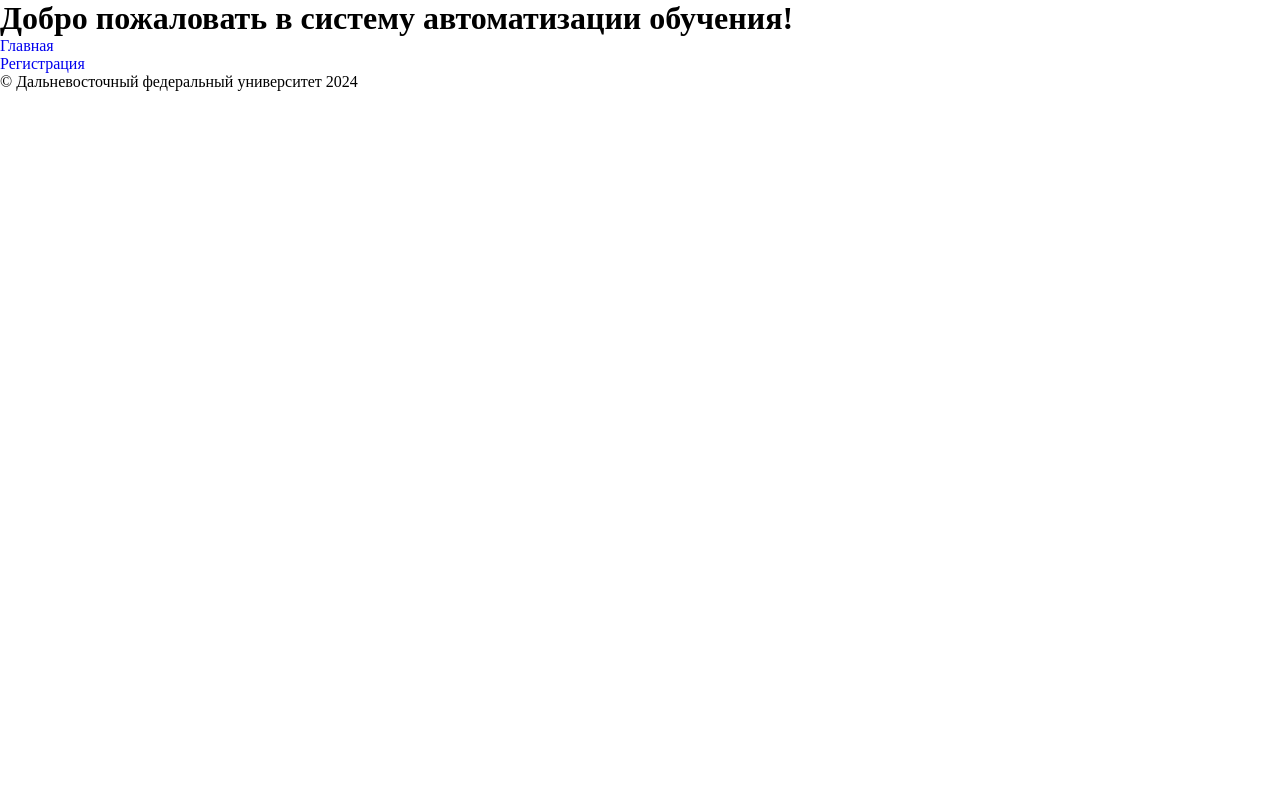
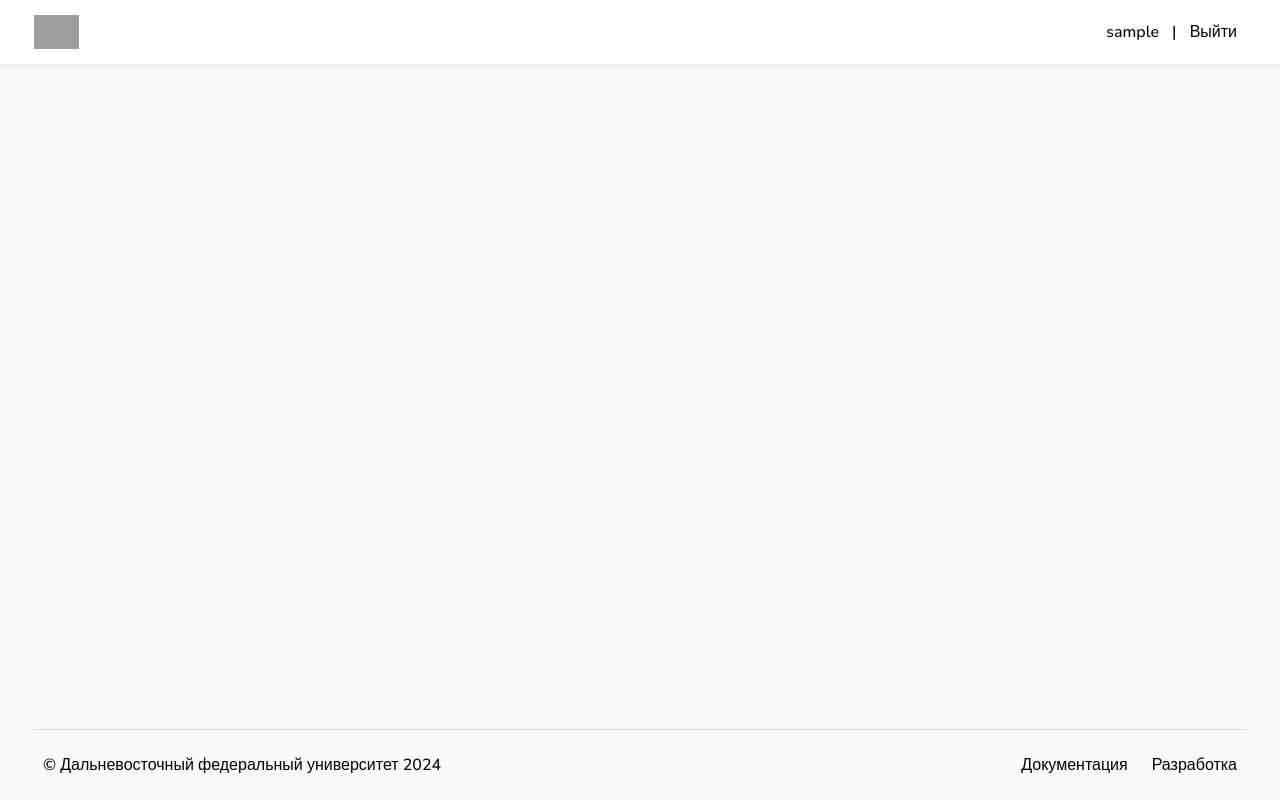
Before and after one commit to AlexMarchu/ACJ, a Django app: page / in a window 1280 px wide. Run offline with Django 5.2, Linux system fonts and the light colour scheme; the visitor is signed in with stand-in values (Sample User, id 1); grey boxes are pictures that could not be loaded.

Commit message:
add base template

```diff
--- /dev/null
+++ b/static/css/base.css
@@ -0,0 +1,69 @@
+@import 'context.css';
+
+html, body {
+    height: 100%;
+}
+
+body {
+    font-family: var(--default-font), sans-serif;
+    font-weight: 500;
+    background-color: #fafafa;
+    margin: 0;
+    padding: 0;
+    display: flex;
+    flex-direction: column;
+}
+
+header {
+    box-sizing: border-box;
+    height: 64px;
+    width: 100%;
+    padding: 8px var(--side-padding);
+    display: flex;
+    flex-direction: row;
+    align-items: center;
+    background-color: #ffffff;
+    box-shadow: 0px 0px 7px rgba(0, 0, 0, 0.12);
+    justify-content: space-between;
+}
+
+header #logo {
+    height: 70%;
+}
+
+main {
+    height: 100%;
+}
+
+footer {
+    border-top: 1px solid rgb(215, 214, 214);
+    margin: 0px var(--side-padding);
+    height: 84px;
+    display: flex;
+    flex-direction: row;
+    align-items: center;
+    justify-content: space-between;
+    padding-left: 9px;
+}
+
+footer #links {
+    display: flex;
+    flex-direction: row;
+    column-gap: 6px;
+}
+
+.no-decoration {
+    text-decoration: none;
+    color: currentColor;
+}
+
+.default-btn {
+    padding: 6px 9px;
+    border-radius: 6px;
+    background-color: transparent;
+    transition: background-color 0.35s;
+}
+
+.default-btn:hover {
+    background-color: #f1f0f0;
+}
--- /dev/null
+++ b/static/css/context.css
@@ -0,0 +1,7 @@
+@import url('https://fonts.googleapis.com/css2?family=Nunito:ital,wght@0,200..1000;1,200..1000&display=swap');
+
+:root {
+    --default-font: Nunito;
+    --primary-color: #6e4cf9;
+    --side-padding: 34px;
+}
--- a/static/css/core.css
+++ /dev/null
@@ -1,27 +0,0 @@
-:root {
-    --primary-color-hue: 252;
-    --dark-color-lightness: 17%;
-    --light-color-lightness: 95%;
-    --white-color-lightness: 100%;
-
-    --color-white: hsl(252, 30%, var(--white-color-lightness));
-    --color-light: hsl(252, 30%, var(--light-color-lightness));
-    --color-grey: hsl(252, 15%, 65%);
-    --color-primary: hsl(var(--primary-color-hue), 75%, 60%);
-    --color-secondary: hsl(252, 100%, 90%);
-    --color-success: hsl(120, 95%, 65%);
-    --color-danger: hsl(0, 95%, 65%);
-    --color-dark: hsl(252, 30%, var(--dark-color-lightness));
-    --color-black: hsl(252, 30%, 10%);
-}
-
-*, *::before, *::after {
-    margin: 0;
-    padding: 0;
-    outline: 0;
-    box-sizing: border-box;
-    text-decoration: none;
-    list-style: none;
-    border: none;
-    transition: background 200ms ease;
-}
--- a/templates/content_base.html
+++ b/templates/content_base.html
@@ -5,32 +5,33 @@
 <head>
     <meta charset="UTF-8">
     <meta name="viewport" content="width=device-width, initial-scale=1.0">
-    <link rel="stylesheet" href="{% static 'css/core.css' %}">
-    <title>{% block title %} ACJ - Система автоматизации обучения {% endblock %}</title>
+    <link rel="icon" href="{% static 'favicon.ico' %}">
+    <link rel="stylesheet" href="{% static 'css/base.css' %}">
+    <title>ACJ - {% block title %} {% endblock %}</title>
 </head>
 <body>
-    <!----------------- HEADER -------------------->
     <header>
-        <h1>Добро пожаловать в систему автоматизации обучения!</h1>
+        <object id="logo" data="{% static 'icons/logo.svg' %}" type="image/svg+xml"></object>
+        <div id="actions">
+            {% if user.is_authenticated %}
+                <a class="no-decoration default-btn" href="" >{{ user.username }}</a> | <a class="no-decoration default-btn" href="{% url 'login' %}">Выйти</a>
+            {% else %}
+                <a class="no-decoration default-btn" href="{% url 'login' %}" >Войти</a> | <a class="no-decoration default-btn" href="{% url 'register' %}">Зарегистрироваться</a>
+            {% endif %}
+        </div>
     </header>
 
-    <!----------------- NAVBAR -------------------->
-    <nav>
-        <ul>
-            <li><a href="{% url 'home' %}">Главная</a></li>
-            <li><a href="{% url 'register' %}">Регистрация</a></li>
-        </ul>
-    </nav>
-
-    <!----------------- MAIN -------------------->
     <main>
         {% block content %}
         {% endblock %}
     </main>
 
-    <!----------------- FOOTER -------------------->
     <footer>
         <p>&copy; Дальневосточный федеральный университет 2024</p>
+        <div id="links">
+            <a class="no-decoration default-btn" href="https://github.com/AlexMarchu/ACJ">Документация</a>
+            <a class="no-decoration default-btn" href="https://github.com/AlexMarchu/ACJ">Разработка</a>
+        </div>
     </footer>
 </body>
 </html>
--- a/templates/users/auth_base.html
+++ b/templates/users/auth_base.html
@@ -5,6 +5,7 @@
 <head>
     <meta charset="utf-8">
     <meta name="viewport" content="width=device-width, initial-scale=1.0">
+    <link rel="icon" href="{% static 'favicon.ico' %}">
     <link rel="stylesheet" href="{% static 'css/auth.css' %}">
     <title>ACJ - {% block title %} {% endblock %}</title>
 </head>
```
Also changed, not shown: static/css/auth.css (+8 -5 lines), static/favicon.ico (added), static/icons/logo.svg (added). Lines whose indentation alone changed are shown as unchanged.
